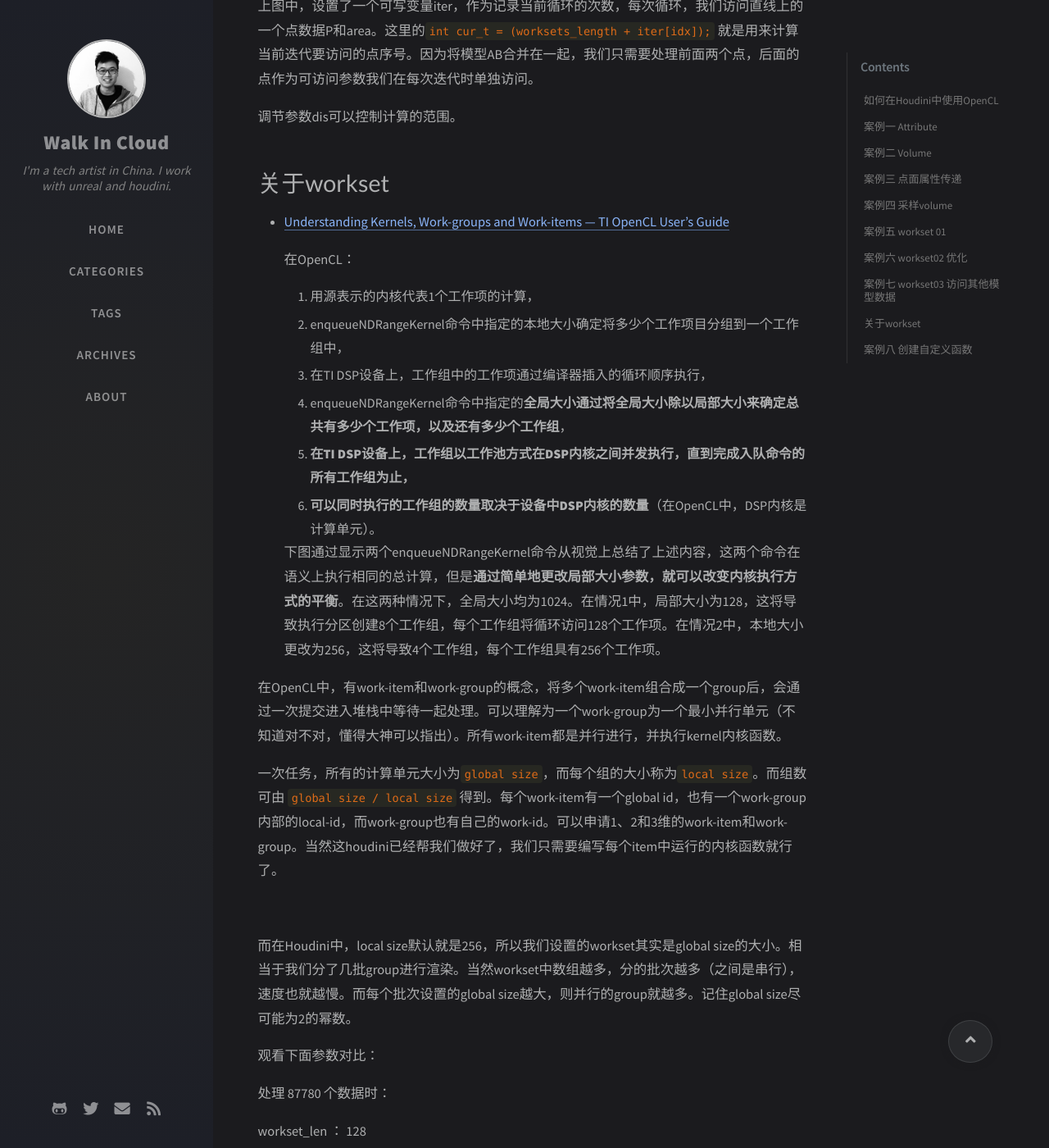
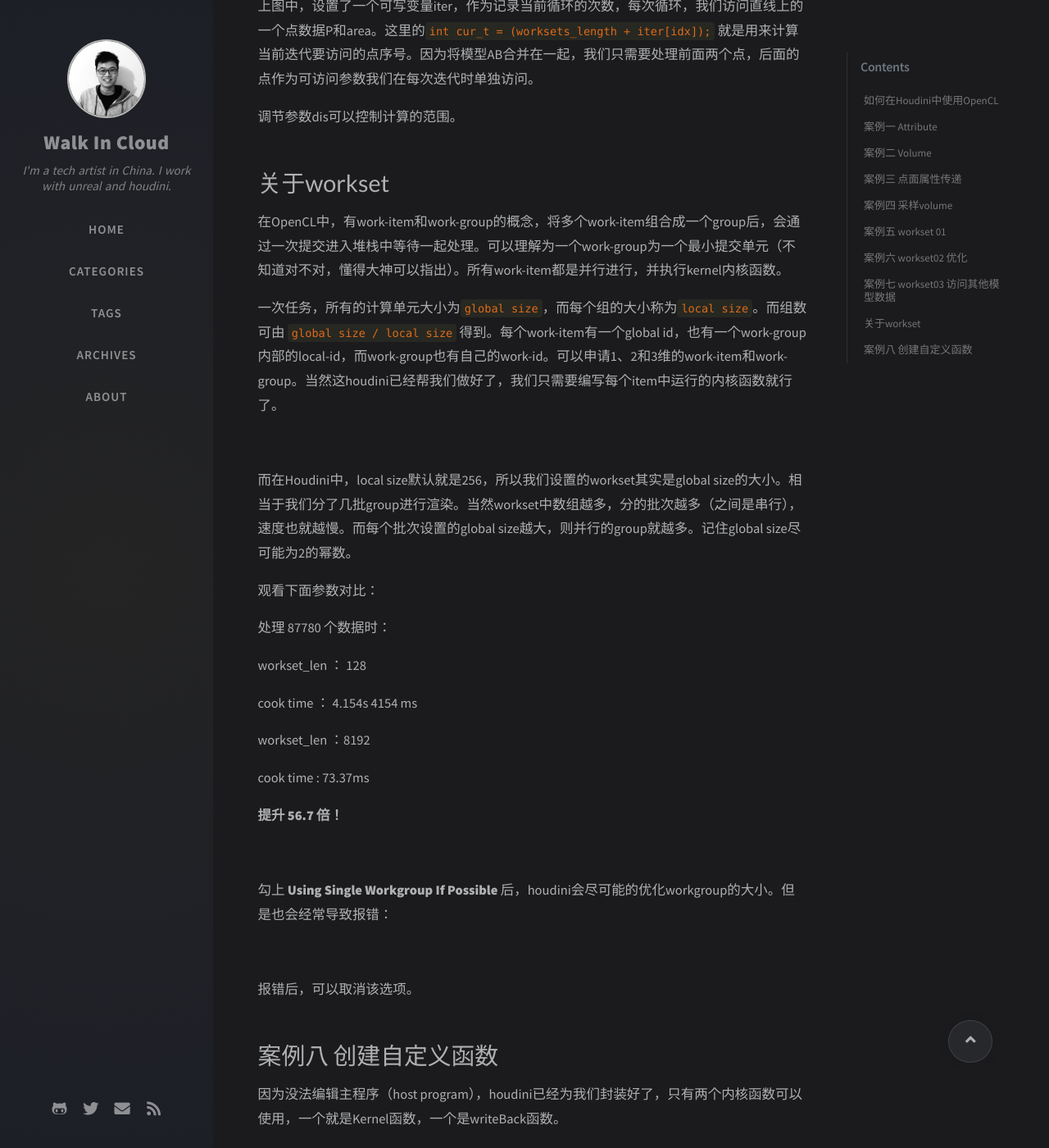
Before and after one commit to Liuzkai/Liuzkai.github.io, a Jekyll site: the page built from _posts/2021-05-22-HoutoUsingOpenCLInHoudini.md, in a window 1280 px wide and 1400 px high, scrolled down 21545 px. Shown: the whole window at 82% size. Built offline with Jekyll 4.4.1, drawn with Linux system fonts in a browser that asks for light colours; nearby versions of some CDN libraries; comment, search, counter and statistics services are not loaded; some of the changed text lies outside the part shown.

Commit message:
modified

````diff
--- a/_posts/2021-05-22-HoutoUsingOpenCLInHoudini.md
+++ b/_posts/2021-05-22-HoutoUsingOpenCLInHoudini.md
@@ -335,7 +335,7 @@ kernel void writeBack(
 
 可以通过绑定参数时，勾选optional来处理。
 
-当参数勾选为optional后，需要在代码中添加宏来控制代码，此时需要注意，如果你将最后一个参数作为optional，再写宏时，需要将逗号“，”写入宏的范围内。
+> 当参数勾选为optional后，需要在代码中添加宏来控制代码，此时需要注意，如果你将最后一个参数作为optional，再写宏时，需要将逗号“，”写入宏的范围内。
 
 也可以通过避免将最后一个参数绑定为optional来解决这个问题。
 
@@ -413,7 +413,7 @@ opencl只能将值输出给一组数据（一个属性），因此当我们需
 在参数一栏，设置可读和可写。
 
 ```glsl
-# Write to prim
+// Write to prim
 kernel void kernelName(
                  int pointcd_length,
                  global float * pointcd ,
@@ -445,7 +445,7 @@ kernel void kernelName(
 ```
 
 ```glsl
-# Write to point
+// Write to point
 kernel void kernelName(
                  int pointcd_length,
                  global float * pointcd ,
@@ -919,20 +919,7 @@ kernel void kernelName(
 
 # 关于workset
 
-- [Understanding Kernels, Work-groups and Work-items — TI OpenCL User's Guide](https://www.notion.so/Understanding-Kernels-Work-groups-and-Work-items-TI-OpenCL-User-s-Guide-b5638a655af04514b06bea1e1df2e738)
-
-    在OpenCL：
-
-    1. 用源表示的内核代表1个工作项的计算，
-    2. enqueueNDRangeKernel命令中指定的本地大小确定将多少个工作项目分组到一个工作组中，
-    3. 在TI DSP设备上，工作组中的工作项通过编译器插入的循环顺序执行，
-    4. enqueueNDRangeKernel命令中指定的**全局大小通过将全局大小除以局部大小来确定总共有多少个工作项，以及还有多少个工作组**，
-    5. **在TI DSP设备上，工作组以工作池方式在DSP内核之间并发执行，直到完成入队命令的所有工作组为止，**
-    6. **可以同时执行的工作组的数量取决于设备中DSP内核的数量**（在OpenCL中，DSP内核是计算单元）。
-
-    下图通过显示两个enqueueNDRangeKernel命令从视觉上总结了上述内容，这两个命令在语义上执行相同的总计算，但是**通过简单地更改局部大小参数，就可以改变内核执行方式的平衡**。在这两种情况下，全局大小均为1024。在情况1中，局部大小为128，这将导致执行分区创建8个工作组，每个工作组将循环访问128个工作项。在情况2中，本地大小更改为256，这将导致4个工作组，每个工作组具有256个工作项。
-
-在OpenCL中，有work-item和work-group的概念，将多个work-item组合成一个group后，会通过一次提交进入堆栈中等待一起处理。可以理解为一个work-group为一个最小并行单元（不知道对不对，懂得大神可以指出）。所有work-item都是并行进行，并执行kernel内核函数。
+在OpenCL中，有work-item和work-group的概念，将多个work-item组合成一个group后，会通过一次提交进入堆栈中等待一起处理。可以理解为一个work-group为一个最小提交单元（不知道对不对，懂得大神可以指出）。所有work-item都是并行进行，并执行kernel内核函数。
 
 一次任务，所有的计算单元大小为`global size`，而每个组的大小称为`local  size`。而组数可由  `global size / local  size` 得到。每个work-item有一个global id，也有一个work-group内部的local-id，而work-group也有自己的work-id。可以申请1、2和3维的work-item和work-group。当然这houdini已经帮我们做好了，我们只需要编写每个item中运行的内核函数就行了。
 
@@ -964,7 +951,7 @@ cook time :  73.37ms
 
 # 案例八 创建自定义函数
 
-因为没法编辑主程序（host program），houdini已经为我们封装好了，只有两个内核函数可以使用过，一个就是Kernel函数，一个是writeBack函数。
+因为没法编辑主程序（host program），houdini已经为我们封装好了，只有两个内核函数可以使用，一个就是Kernel函数，一个是writeBack函数。
 
 如果我们需要反复用到一段代码，可以创建自定义函数，但是此时不能用 __kernel 或 kernel做为关键字了。而是像正常函数一样直接创建。
 
````
